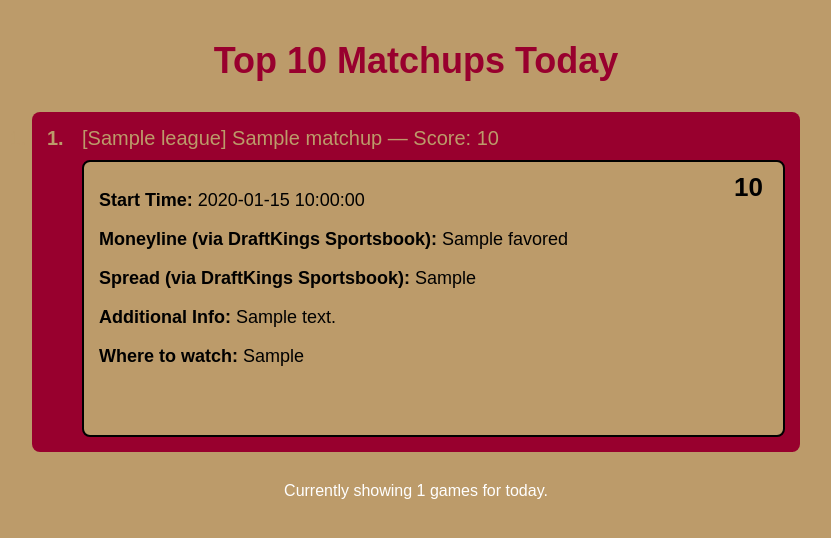
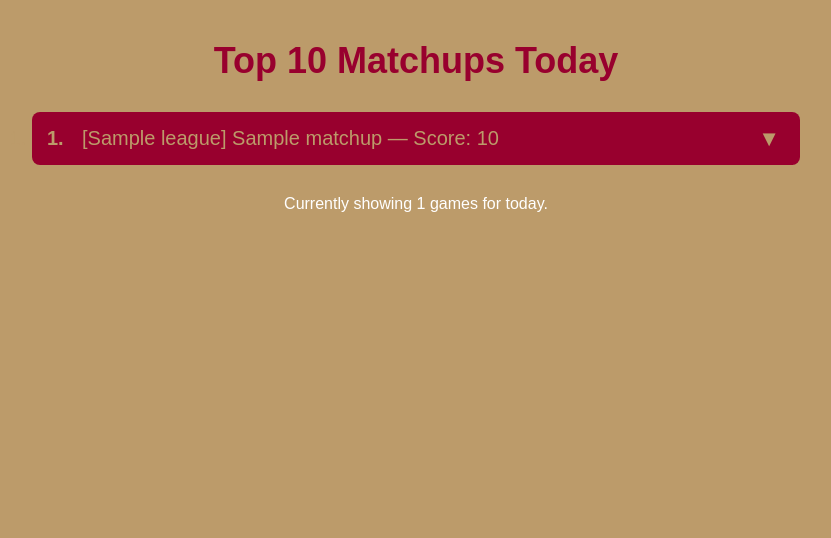
Before and after one commit to ckgifford06/w2wSports, a Flask app: template templates/index.html in a window 1280 px wide, after a click that opens the changed part. Shown: the part 51-589 px from the top of the page, without its empty margins (224-1055 px from the left). Run offline with Flask 3, Linux system fonts and the light colour scheme; the template is opened without the code that fills it: most values are stand-ins (such as "Sample title", 1, 10 or a date in 2020).

Commit message:
Update index.html

```diff
--- a/templates/index.html
+++ b/templates/index.html
@@ -21,6 +21,24 @@
       font-size: 18px;
       position: relative;
       min-height: 80px;
+    }
+
+    .details-box {
+      max-height: 0;
+      overflow: hidden;
+      opacity: 0;
+      margin-top: 10px;
+      background-color: #BC9B6A;
+      color: #000;
+      border: 2px solid #000;
+      border-radius: 8px;
+      padding: 0 15px;
+      font-size: 18px;
+      position: relative;
+      transition:
+        max-height 0.4s ease,
+        opacity 0.3s ease,
+        padding 0.3s ease;
     }
 
     .live-score {
@@ -126,6 +144,12 @@
       color: #ffffff;
       margin: 0 8px;
     }
+
+    .details-box.open {
+      max-height: 500px;
+      opacity: 1;
+      padding: 10px 15px 50px 15px;
+    }
   </style>
 </head>
 <body>
@@ -177,8 +201,9 @@
   <script>
     function toggleDetails(detailsId) {
       const box = document.getElementById(detailsId);
-      box.style.display = (box.style.display === "none" || box.style.display === "") ? "block" : "none";
+      box.classList.toggle("open");
     }
+
 
     async function updateLiveScores() {
       try {
```
